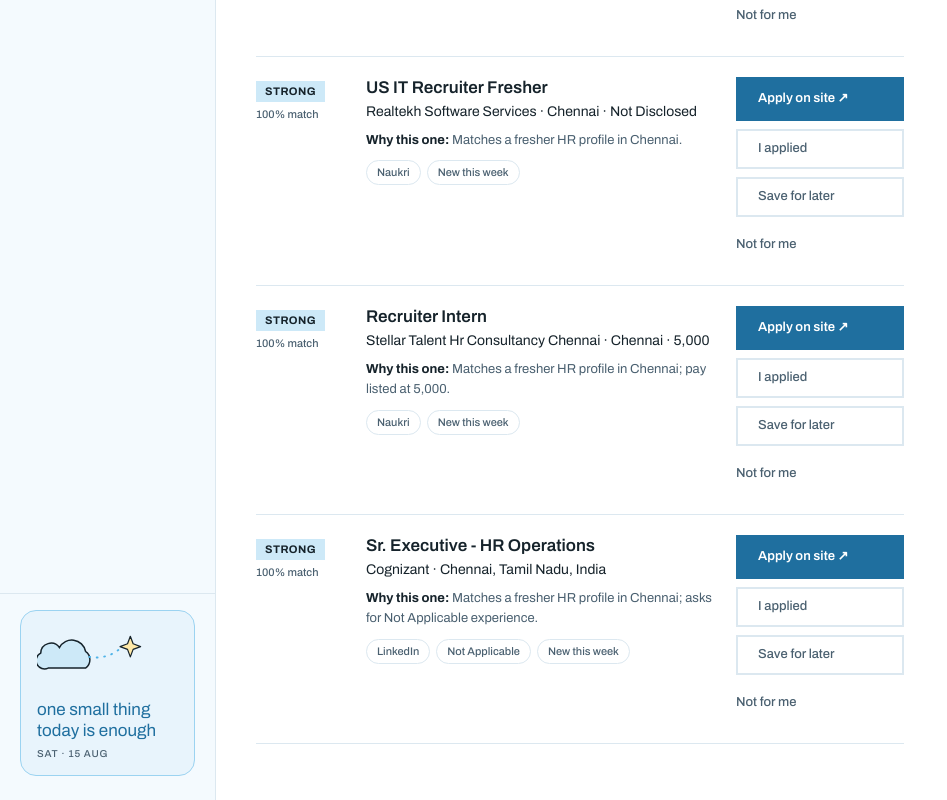
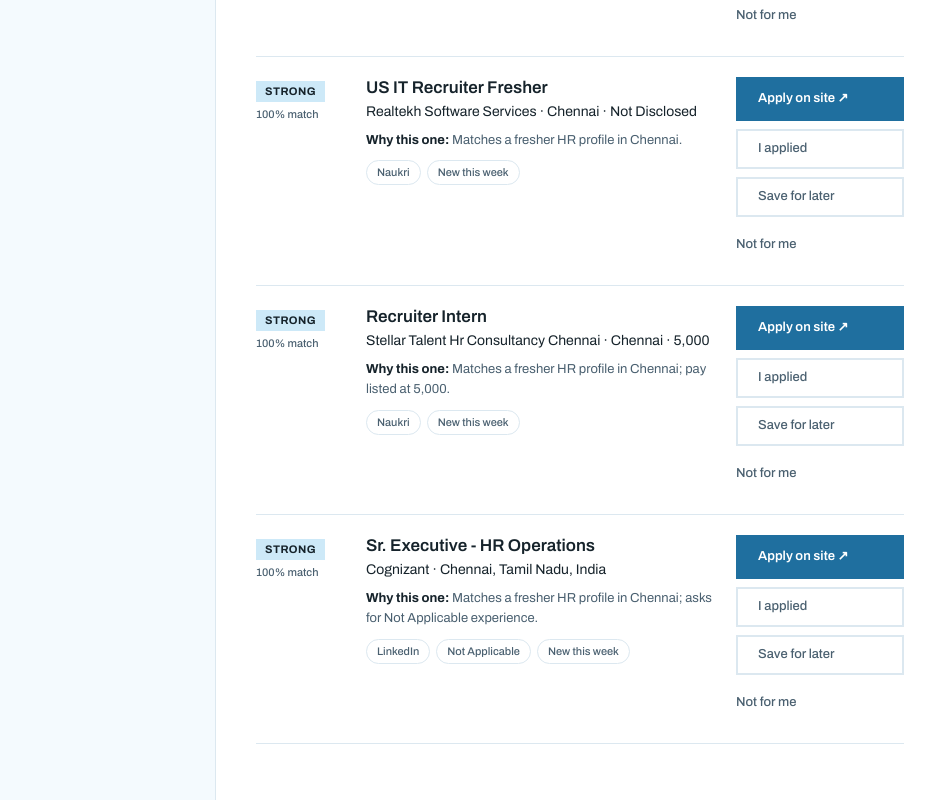
Before and after one commit to anand-saipureddy/hr-quest, a React (Vite) app: page /hr-quest/jobs in a window 1280 px wide. Shown: the part 1663-2463 px from the top of the page, without its empty margins (0-947 px from the left). Built offline with nearby package versions, Linux system fonts and the light colour scheme.

Commit message:
foot: remove the card entirely
The sidebar now ends at the nav \u2014 no extra element below it.
copy.app.footnote and the twinkle scene are unused now; removed.

```diff
--- a/src/App.tsx
+++ b/src/App.tsx
@@ -1,14 +1,6 @@
 import { NavLink, Outlet } from 'react-router-dom';
-import Doodle from './components/Doodle';
 import UndoBar from './components/UndoBar';
 import { copy } from './lib/copy';
-
-function todayShortLabel(): string {
-  const d = new Date();
-  const wd = d.toLocaleDateString('en-IN', { weekday: 'short' });
-  const mo = d.toLocaleDateString('en-IN', { month: 'short' });
-  return `${wd} \u00b7 ${d.getDate()} ${mo}`;
-}
 
 export default function App() {
   return (
@@ -22,40 +14,6 @@ export default function App() {
           <NavLink to="/skills">Skills</NavLink>
           <NavLink to="/jobs">Jobs</NavLink>
         </nav>
-        <div className="foot">
-          <div
-            style={{
-              background: 'var(--sky-100)',
-              border: '1px solid var(--sky-300)',
-              borderRadius: 'var(--r-sticker)',
-              padding: '16px 16px 14px',
-            }}
-          >
-            <Doodle mark="twinkle" width={112} />
-            <p
-              className="hand"
-              style={{
-                fontSize: 17,
-                lineHeight: 1.2,
-                margin: '10px 0 6px',
-                color: 'var(--sky-700)',
-              }}
-            >
-              {copy.app.footnote}
-            </p>
-            <p
-              style={{
-                margin: 0,
-                font: '500 10px/1.4 var(--font-ui)',
-                color: 'var(--muted)',
-                letterSpacing: '.08em',
-                textTransform: 'uppercase',
-              }}
-            >
-              {todayShortLabel()}
-            </p>
-          </div>
-        </div>
       </aside>
       <main className="main">
         <Outlet />
```
